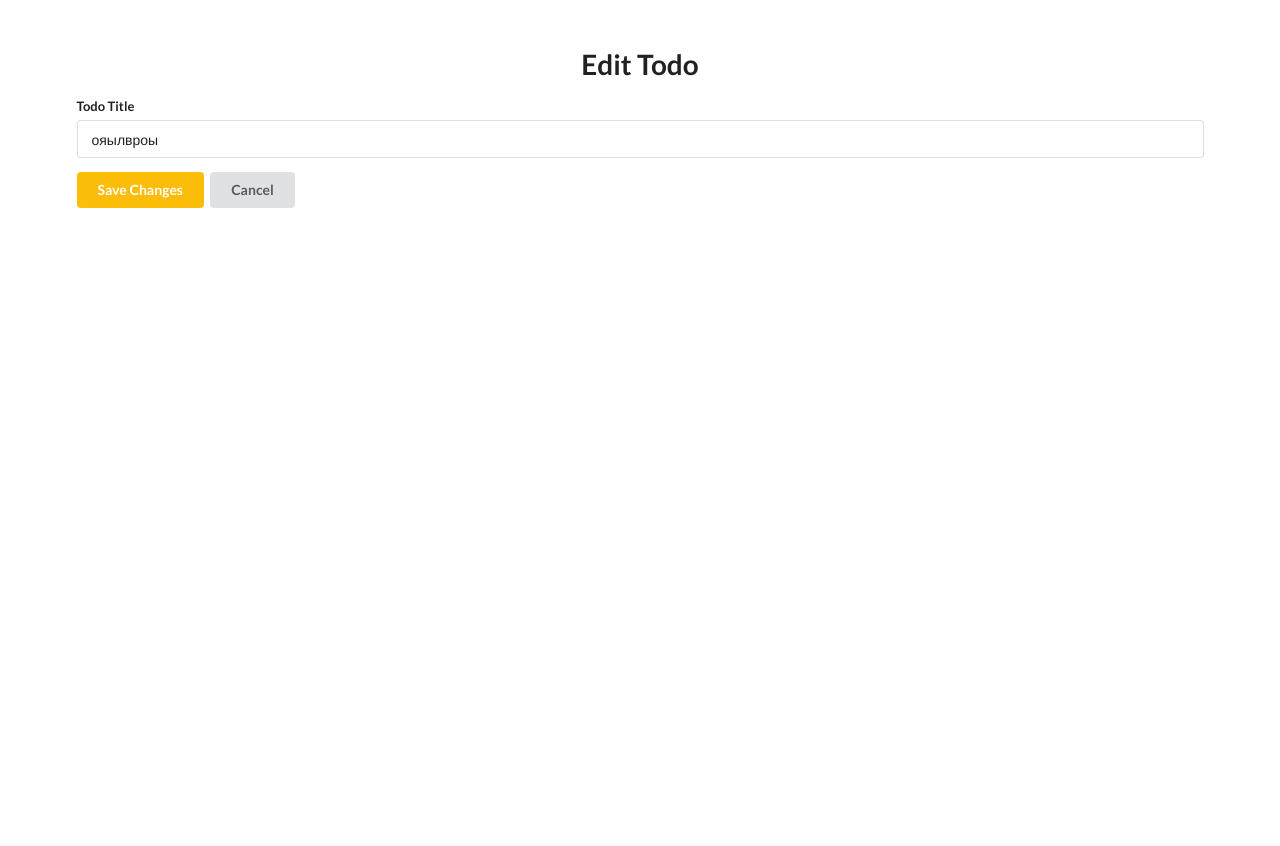
After one commit to Aminochka4/Advanced-Django-25, a Django app: template todoapp/templates/edit.html in a window 1280 px wide. The commit adds this page. Run offline with Django 5.2, Linux system fonts and the light colour scheme; the template is opened without the code that fills it: values that come from a table or form of the project are taken from there, others are empty; data comes from the database, SQL or seed files in the repository; both versions use the stored data as it was after the commit.

Commit message:
practice3

```diff
--- a/todoapp/templates/base.html
+++ b/todoapp/templates/base.html
@@ -34,6 +34,7 @@
 
             <a class="ui blue button" href="/update/{{ todo.id }}">Update</a>
             <a class="ui red button" href="/delete/{{ todo.id }}">Delete</a>
+            <a class="ui yellow button" href="/edit/{{ todo.id }}">Edit</a>
         </div>
         {% endfor %}
     </div>
--- /dev/null
+++ b/todoapp/templates/edit.html
@@ -0,0 +1,26 @@
+<!DOCTYPE html>
+<html lang="en">
+
+<head>
+    <meta charset="UTF-8">
+    <meta name="viewport" content="width=device-width, initial-scale=1.0">
+    <title>Edit Todo</title>
+    <link rel="stylesheet" href="https://cdn.jsdelivr.net/npm/semantic-ui@2.4.2/dist/semantic.min.css">
+</head>
+
+<body>
+    <div style="margin-top: 50px;" class="ui container">
+        <h1 class="ui center aligned header">Edit Todo</h1>
+
+        <form class="ui form" action="/edit/{{ todo.id }}" method="post">
+            <div class="field">
+                <label>Todo Title</label>
+                <input type="text" name="title" value="{{ todo.title }}" required>
+            </div>
+            <button class="ui yellow button" type="submit">Save Changes</button>
+            <a class="ui button" href="/">Cancel</a>
+        </form>
+    </div>
+</body>
+
+</html>
```
Also changed, not shown: todoapp/db.sqlite3.
